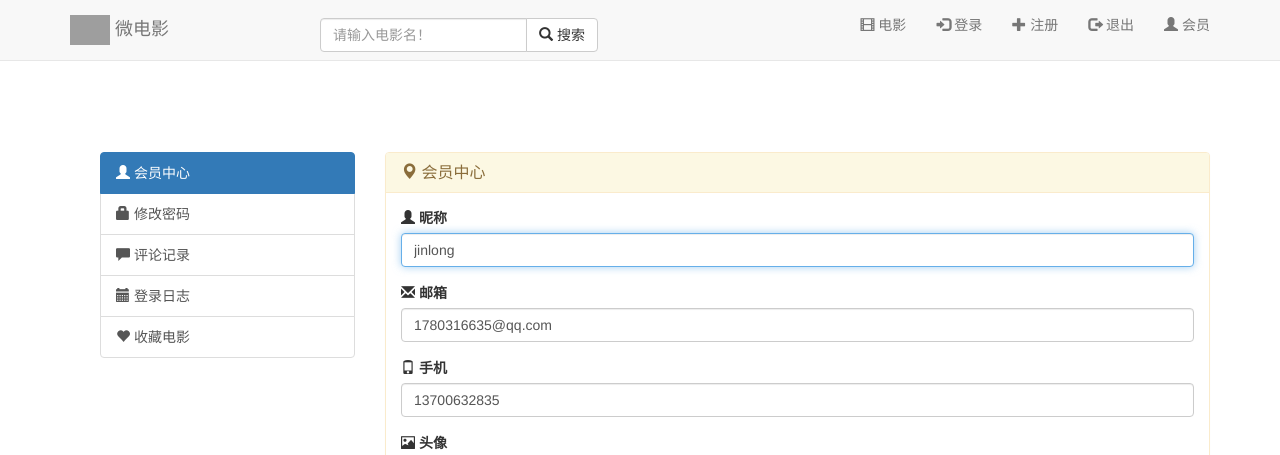
After one commit to haczfdx/MovieProject, a Flask app: page /user/ in a window 1280 px wide. The commit adds this page. Shown: the top 455 px of the page. Run offline with Flask 2, Linux system fonts and the light colour scheme; some libraries are stand-ins or nearby versions; grey boxes are pictures that could not be loaded.

Commit message:
2018/12/13项目备份

```diff
--- a/app/home/views.py
+++ b/app/home/views.py
@@ -1,9 +1,58 @@
 # coding:utf8
-from flask import render_template
+from flask import render_template, redirect, url_for
 
 from . import home
 
 
 @home.route("/")
 def index():
+    """主页"""
     return render_template("home/index.html")
+
+
+@home.route("/login/")
+def login():
+    """登录页面"""
+    return render_template("home/login.html")
+
+
+@home.route("/logout/")
+def logout():
+    """登出自动跳转到登录的页面"""
+    return redirect(url_for("home.login"))
+
+
+@home.route("/regist/")
+def regist():
+    """登录页面"""
+    return render_template("home/regist.html")
+
+
+@home.route("/user/")
+def user():
+    """会员界面"""
+    return render_template("home/user.html")
+
+
+@home.route("/pwd/")
+def pwd():
+    """会员界面"""
+    return render_template("home/pwd.html")
+
+@home.route("/comments/")
+def comments():
+    """会员界面"""
+    return render_template("home/comments.html")
+
+
+@home.route("/loginlog/")
+def loginlog():
+    """会员界面"""
+    return render_template("home/loginlog.html")
+
+
+
+@home.route("/moviecol/")
+def moviecol():
+    """会员界面"""
+    return render_template("home/moviecol.html")
--- a/app/templates/home/home.html
+++ b/app/templates/home/home.html
@@ -37,7 +37,7 @@
                 <span class="icon-bar"></span>
                 <span class="icon-bar"></span>
             </button>
-            <a href="index.html" class="navbar-brand" style="width:250px;">
+            <a href="{{ url_for('home.index')}}" class="navbar-brand" style="width:250px;">
                 <img src="{{ url_for('static', filename='base/images/logo.png') }}" style="height:30px;">&nbsp;微电影
             </a>
         </div>
@@ -54,19 +54,19 @@
             </form>
             <ul class="nav navbar-nav navbar-right">
                 <li>
-                    <a class="curlink" href="index.html"><span class="glyphicon glyphicon-film"></span>&nbsp;电影</a>
+                    <a class="curlink" href="{{ url_for('home.index')}}"><span class="glyphicon glyphicon-film"></span>&nbsp;电影</a>
                 </li>
                 <li>
-                    <a class="curlink" href="login.html"><span class="glyphicon glyphicon-log-in"></span>&nbsp;登录</a>
+                    <a class="curlink" href="{{ url_for('home.login') }}"><span class="glyphicon glyphicon-log-in"></span>&nbsp;登录</a>
                 </li>
                 <li>
-                    <a class="curlink" href="register.html"><span class="glyphicon glyphicon-plus"></span>&nbsp;注册</a>
+                    <a class="curlink" href="{{ url_for('home.regist') }}"><span class="glyphicon glyphicon-plus"></span>&nbsp;注册</a>
                 </li>
                 <li>
-                    <a class="curlink" href="logout.html"><span class="glyphicon glyphicon-log-out"></span>&nbsp;退出</a>
+                    <a class="curlink" href="{{ url_for('home.logout') }}"><span class="glyphicon glyphicon-log-out"></span>&nbsp;退出</a>
                 </li>
                 <li>
-                    <a class="curlink" href="user.html"><span class="glyphicon glyphicon-user"></span>&nbsp;会员</a>
+                    <a class="curlink" href="{{ url_for('home.user')}}"><span class="glyphicon glyphicon-user"></span>&nbsp;会员</a>
                 </li>
             </ul>
         </div>
--- /dev/null
+++ b/app/templates/home/user.html
@@ -0,0 +1,52 @@
+{% extends "home/home.html" %}
+
+{% block content %}
+<div class="container" style="margin-top:76px">
+
+  {% include 'home/user_left_nav.html' %}
+
+
+
+    <div class="col-md-9">
+        <div class="panel panel-warning">
+            <div class="panel-heading">
+                <h3 class="panel-title"><span class="glyphicon glyphicon-map-marker"></span>&nbsp;会员中心</h3>
+            </div>
+            <div class="panel-body">
+                <form role="form">
+                    <fieldset>
+                            <div class="form-group">
+                                <label for="input_name"><span class="glyphicon glyphicon-user"></span>&nbsp;昵称</label>
+                                <input id="input_name" class="form-control" placeholder="昵称" name="name" type="text" autofocus value="jinlong">
+                            </div>
+                            <div class="col-md-12" id="error_name"></div>
+                            <div class="form-group">
+                                <label for="input_email"><span class="glyphicon glyphicon-envelope"></span>&nbsp;邮箱</label>
+                                <input id="input_email" class="form-control" placeholder="邮箱" name="email" type="email" autofocus value="1780316635@qq.com">
+                            </div>
+                            <div class="col-md-12" id="error_email"></div>
+                            <div class="form-group">
+                                <label for="input_phone"><span class="glyphicon glyphicon-phone"></span>&nbsp;手机</label>
+                                <input id="input_phone" class="form-control" placeholder="手机" name="phone" type="text" autofocus value="13700632835">
+                            </div>
+                            <div class="col-md-12" id="error_phone"></div>
+                            <div class="form-group">
+                                <label for="input_face"><span class="glyphicon glyphicon-picture"></span>&nbsp;头像</label>
+                                <img src="holder.js/100x100" class="img-responsive img-rounded">
+                                <a class="btn btn-primary" style="margin-top:6px;"><span class="glyphicon glyphicon-open"></span>&nbsp;上传头像</a>
+                                <input id="input_face" class="form-control" name="face" type="hidden" autofocus>
+                            </div>
+                            <div class="col-md-12" id="error_face"></div>
+                            <div class="form-group">
+                                <label for="input_info"><span class="glyphicon glyphicon-edit"></span>&nbsp;简介</label>
+                                <textarea class="form-control" rows="10" id="input_info">十年窗下无人问，一举成名天下知</textarea>
+                            </div>
+                            <div class="col-md-12" id="error_info"></div>
+                        <a href="user.html" class="btn btn-success"><span class="glyphicon glyphicon-saved"></span>&nbsp;保存修改</a>
+                        </fieldset>
+                </form>
+            </div>
+        </div>
+    </div>
+</div>
+{% endblock %}
--- /dev/null
+++ b/app/templates/home/user_left_nav.html
@@ -0,0 +1,22 @@
+
+{#{% macro user_left_nav() %}#}
+<div class="col-md-3">
+        <div class="list-group">
+            <a href="{{ url_for('home.user') }}" class="list-group-item active">
+                <span class="glyphicon glyphicon-user"></span>&nbsp;会员中心
+            </a>
+             <a href="{{ url_for('home.pwd') }}" class="list-group-item">
+                <span class="glyphicon glyphicon-lock"></span>&nbsp;修改密码
+            </a>
+            <a href="{{ url_for('home.comments') }}" class="list-group-item">
+                <span class="glyphicon glyphicon-comment"></span>&nbsp;评论记录
+            </a>
+            <a href="{{ url_for('home.loginlog') }}" class="list-group-item">
+                <span class="glyphicon glyphicon-calendar"></span>&nbsp;登录日志
+            </a>
+            <a href="{{ url_for('home.moviecol') }}" class="list-group-item">
+                <span class="glyphicon glyphicon-heart"></span>&nbsp;收藏电影
+            </a>
+        </div>
+    </div>
+{#{% endmacro %}#}
--- a/manage.py
+++ b/manage.py
@@ -3,4 +3,5 @@
 from app import app
 
 if __name__ == '__main__':
+    print(app.url_map)
     app.run(debug=True)
```
Also changed, not shown: app/templates/home/login.html (added, +33 -0 lines), app/templates/home/pwd.html (added, +49 -0 lines), app/templates/home/regist.html (added, +47 -0 lines).
